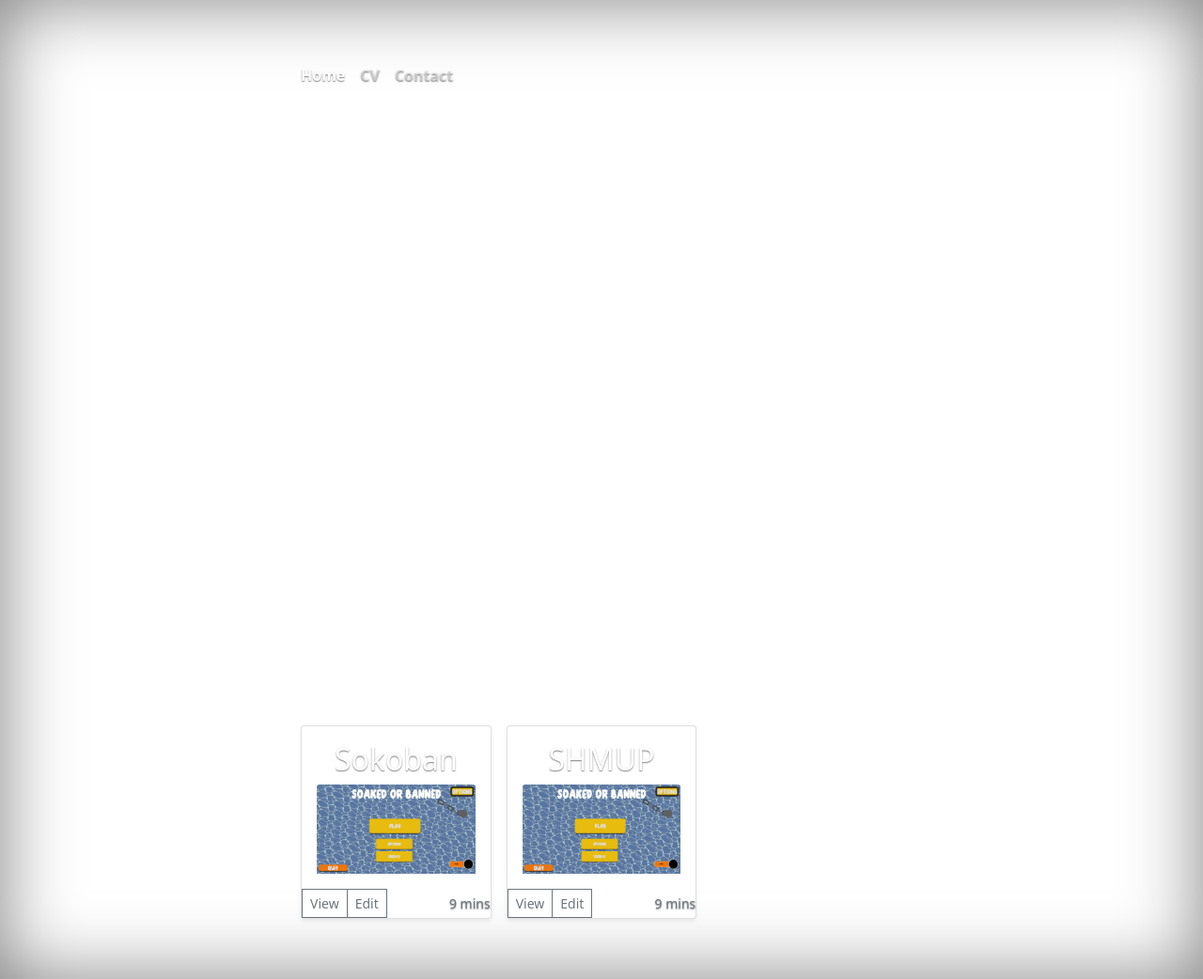
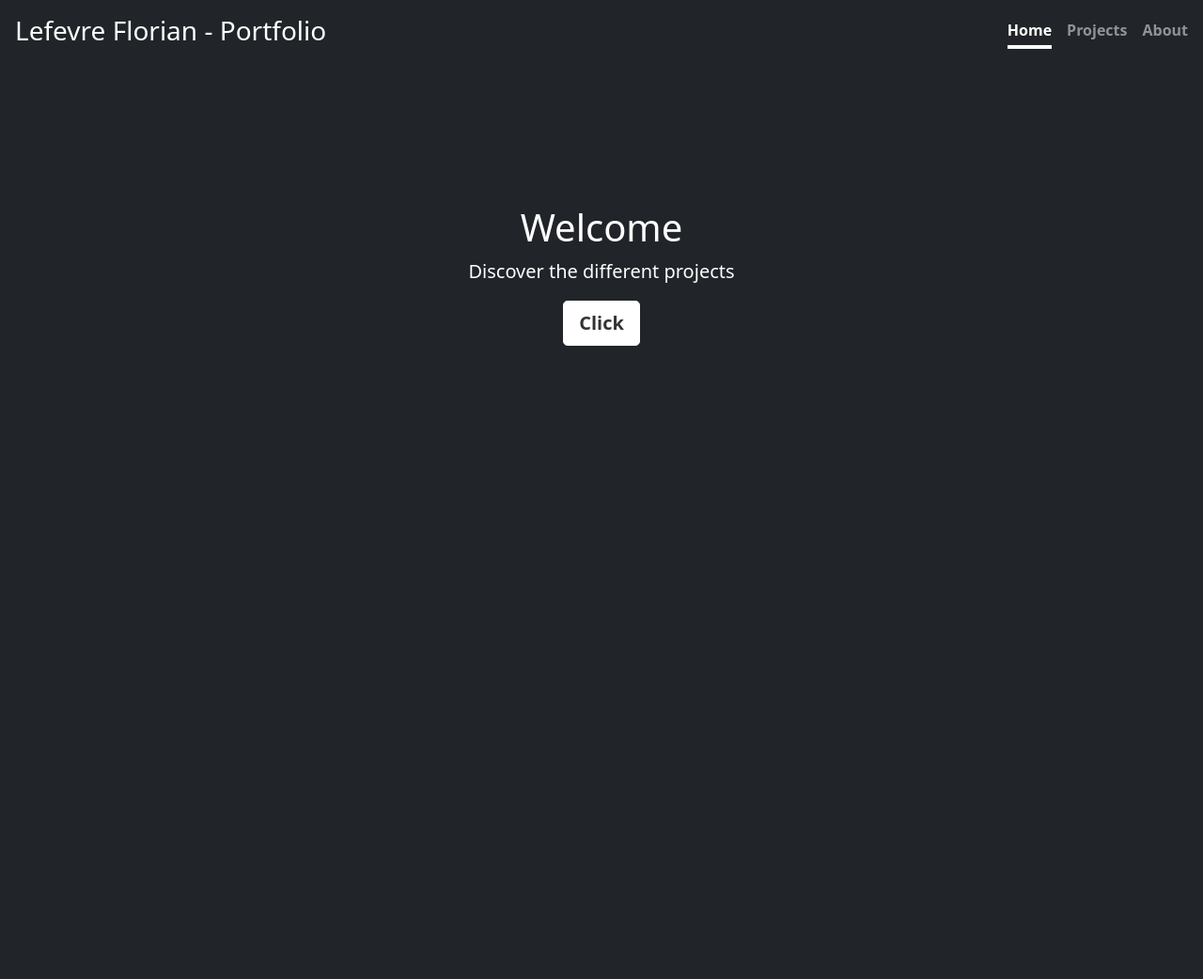
Before and after one commit to Lefevre-Florian/Lefevre-Florian.github.io, a PHP site: page / in a window 1280 px wide. Shown: the whole page at 94% size. After the commit the page ends 368 px from the top, so only its background shows below. Run offline with PHP 8.4, Linux system fonts and the light colour scheme.

Commit message:
[UPDATE] Rework cover page design : WIP

```diff
--- a/bootstrap-5.0.2-dist/custom_css/cover.css
+++ b/bootstrap-5.0.2-dist/custom_css/cover.css
@@ -10,21 +10,6 @@
   color: #333;
   text-shadow: none; /* Prevent inheritance from `body` */
 }
-
-
-/*
- * Base structure
- */
-
-body {
-  text-shadow: 0 .05rem .1rem rgba(0, 0, 0, .5);
-  box-shadow: inset 0 0 5rem rgba(0, 0, 0, .5);
-}
-
-.cover-container {
-  max-width: 42em;
-}
-
 
 /*
  * Header
--- a/index.html
+++ b/index.html
@@ -1,88 +1,45 @@
 <!--
+Based on a template by : * Mark Otto
+                         * Jacob Thornton and Bootstrap contributors
 Author : @Lefevre Florian
 Date : 05/05/2023
 -->
-<!DOCTYPE html>
-<html lang="fr" dir="ltr">
+<!doctype html>
+<html lang="fr" class="ltr">
   <head>
     <meta charset="utf-8">
-    <meta name="Lefevre Florian" content="Portfolio">
-    <meta name="viewport" content="width=device_width, initial-scale=1">
-    <link rel="stylesheet" href="bootstrap-5.0.2-dist/css/bootstrap.min.css" rel="stylesheet">
-    <link rel="stylesheet" href="bootstrap-5.0.2-dist/css/bootstrap.rtl.min.css" rel="stylesheet">
-    <link rel="stylesheet" href="bootstrap-5.0.2-dist/custom_css/cover.css" rel="stylesheet">
-    <link rel="stylesheet" href="bootstrap-5.0.2-dist/custom_css/carousel.css">
-    <link rel="stylesheet" href="bootstrap-5.0.2-dist/custom_css/carousel.rtl.css">
-    <title>Lefevre Florian</title>
+    <meta name="viewport" content="width=device-width, initial-scale=1">
+    <meta name="description" content="cover page for a student project demo website">
+    <title>Cover</title>
+    <!-- Bootstrap core CSS -->
+    <link href="bootstrap-5.0.2-dist/css/bootstrap.min.css" rel="stylesheet">
+    <link href="bootstrap-5.0.2-dist/custom_css/cover.css" rel="stylesheet">
+    <style media="screen">
+        html, body {
+          margin: 0;
+          height: 50%;
+        }
+    </style>
   </head>
-  <body class="d-flex h-100 text-center text-white">
-    <div class="cover-container d-flex w-100 h-100 p-3 mx-auto flex-column">
+  <body class="d-flex h-100 text-center text-white bg-dark">
+    <div class="cover-container d-flex w-100 h-100 p-3 mx-auto flex-column ">
       <header class="mb-auto">
         <div>
+          <h3 class="float-md-start mb-0">Lefevre Florian - Portfolio</h3>
           <nav class="nav nav-masthead justify-content-center float-md-end">
-            <a href="#" class="nav-link active" aria-current="page">Home</a>
-            <a href="#" class="nav-link">CV</a>
-            <a href="#" class="nav-link">Contact</a>
+            <a class="nav-link active" aria-current="page" href="#">Home</a>
+            <a class="nav-link" href="#">Projects</a>
+            <a class="nav-link" href="#">About</a>
           </nav>
         </div>
       </header>
-
-      <main>
-        <section class="py-5">
-          <div id="carousel" class="carousel slide caroussel-fade" data-bs-ride="carousel">
-            <div class="carousel-inner">
-              <!-- Each images represent a project -->
-              <div class="carousel-item active">
-                  <img src="Images/Project_cover/MainMenuSokoban.jpg" class="d-block w-100" alt="image presenting the sokoban">
-              </div>
-              <div class="carousel-item">
-                  <img src="Images/Project_cover/Level01Sokoban.jpg" class="d-block w-100" alt="image representing the shmup">
-              </div>
-              <div class="carousel-item">
-                  <img src="Images/Project_cover/Level01Sokoban.jpg" class="d-block w-100" alt="image representing the one button game">
-              </div>
-            </div>
-          </div>
-        </section>
-
-        <div class="row row-cols-1 row-cols-sm-2 row-cols-md-3 g-3">
-
-          <!-- Sokoban -->
-          <div class="col">
-            <div class="card shadow-sm">
-              <div class="card-body">
-                <h2 class="card-text">Sokoban</h2>
-                <img src="Images/Project_cover/MainMenuSokoban.jpg" alt="" class="bd-placeholder-img card-img-top" width="100%" height="100%">
-              </div>
-
-              <div class="d-flex justify-content-between align-items-center">
-                <div class="btn-group">
-                  <button type="button" class="btn btn-sm btn-outline-secondary">View</button>
-                  <button type="button" class="btn btn-sm btn-outline-secondary">Edit</button>
-                </div>
-                <small class="text-muted">9 mins</small>
-              </div>
-            </div>
-          </div>
-
-          <!-- SHMUP -->
-          <div class="col">
-            <div class="card shadow-sm">
-              <div class="card-body">
-                <h2 class="card-text">SHMUP</h2>
-                <img src="Images/Project_cover/MainMenuSokoban.jpg" alt="" class="bd-placeholder-img card-img-top">
-              </div>
-
-              <div class="d-flex justify-content-between align-items-center">
-                <div class="btn-group">
-                  <button type="button" class="btn btn-sm btn-outline-secondary">View</button>
-                  <button type="button" class="btn btn-sm btn-outline-secondary">Edit</button>
-                </div>
-                <small class="text-muted">9 mins</small>
-              </div>
-            </div>
-          </div>
-
+      <main class="px-3">
+        <div class="align-items-center justify-content-center">
+          <h1>Welcome</h1>
+          <p class="lead">Discover the different projects</p>
+          <p class="lead">
+            <a href="#" class="btn btn-lg btn-secondary fw-bold border-white bg-white">Click</a>
+          </p>
         </div>
       </main>
     </div>
```
Also changed, not shown: pages/cv.html (added, +15 -0 lines), 1 other file.
